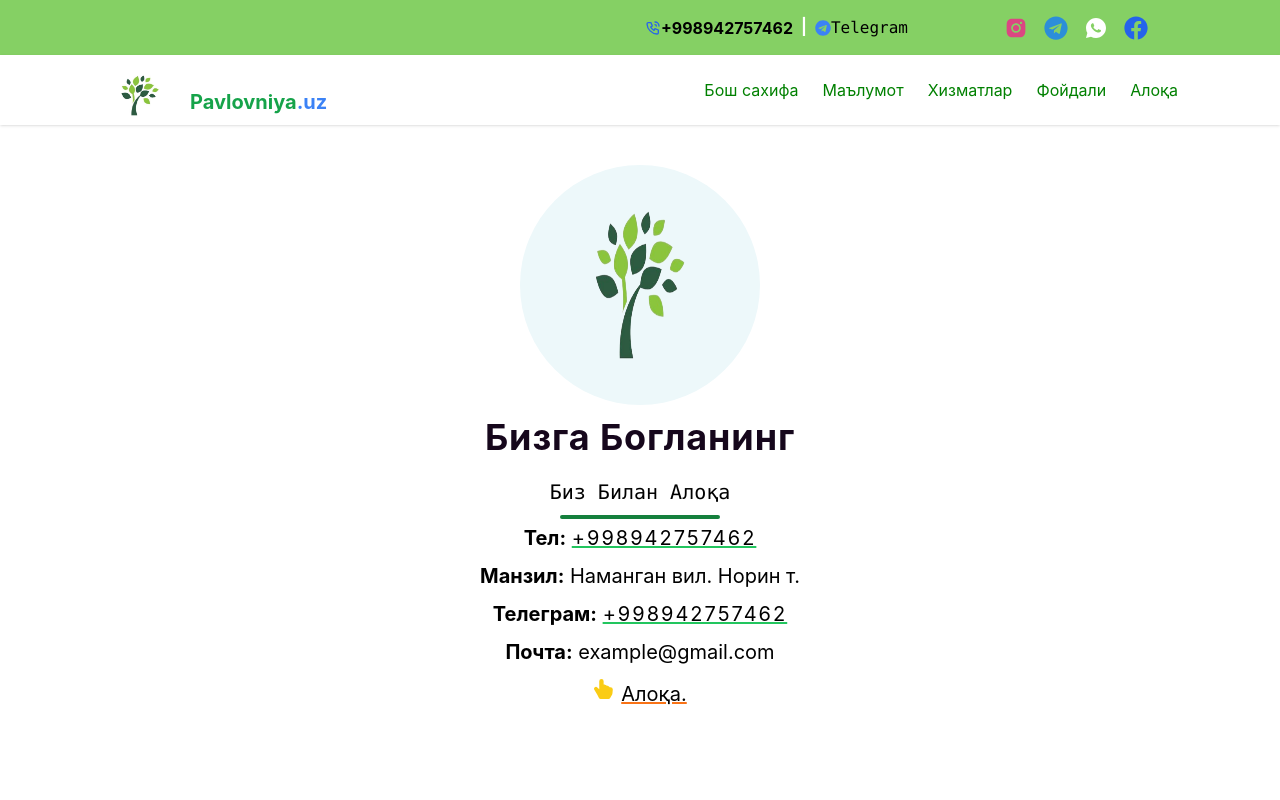
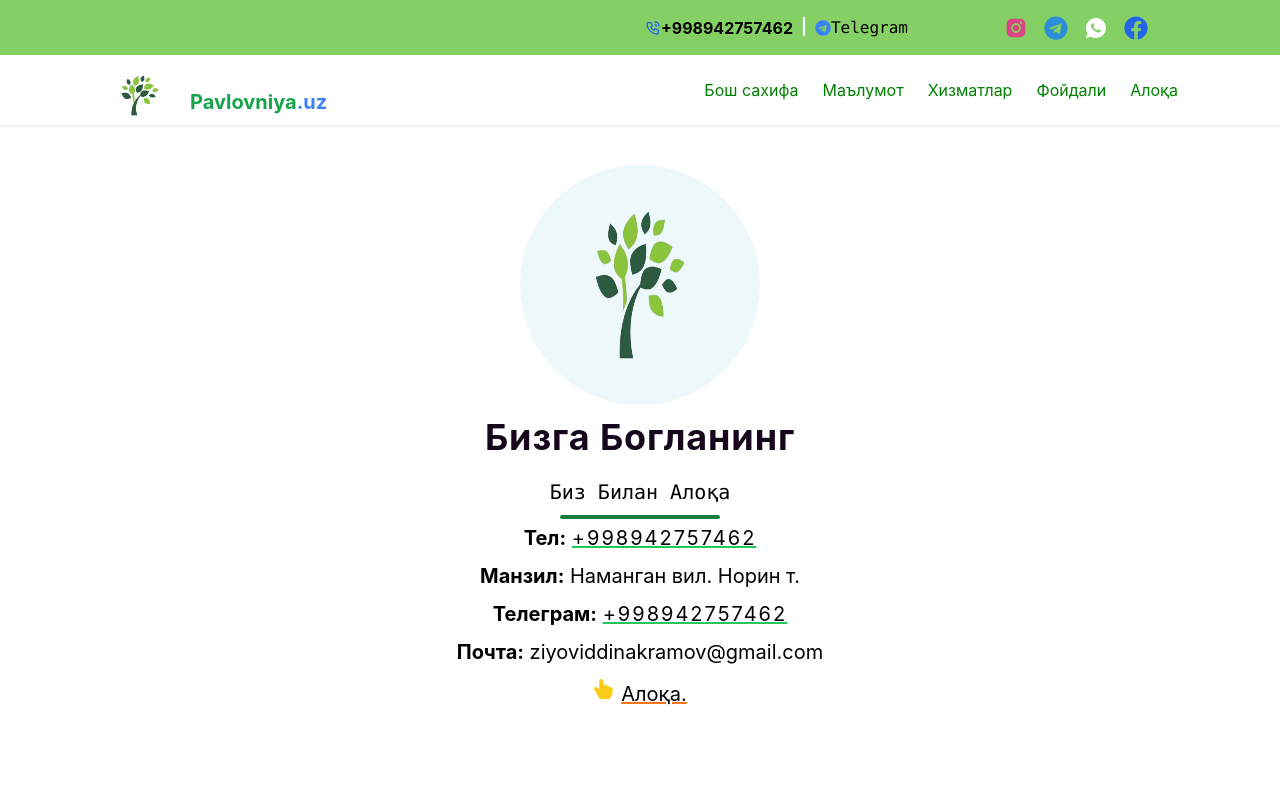
Before and after one commit to Ziyoviddin/Pavlovniya.uz, a Next.js app: page /contact in a window 1280 px wide. Shown: the top 800 px of the page. Built offline with nearby package versions, Linux system fonts and the light colour scheme.

Commit message:
email added

```diff
--- a/pages/contact.js
+++ b/pages/contact.js
@@ -18,7 +18,7 @@ const contact = () => {
                 <p className=" mx-auto py-1"><span className='font-bold'>Тел:</span> <span className="underline decoration-green-500 tracking-widest">+998942757462</span></p>
                 <p className=" mx-auto py-1"><span className='font-bold'>Манзил:</span> Наманган вил. Норин т.</p>
                 <p className=" mx-auto py-1"><span className='font-bold'>Телеграм:</span > <span className="underline decoration-green-500 tracking-widest">+998942757462</span></p>
-                <p className=" mx-auto py-1"><span className='font-bold'>Почта:</span> example@gmail.com</p>
+                <p className=" mx-auto py-1"><span className='font-bold'>Почта:</span> ziyoviddinakramov@gmail.com</p>
                 <div className=" mx-auto py-2 flex flex-row"> <BsFillHandIndexThumbFill className="text-yellow-400"/><p className="pl-2 decoration-orange-500 underline">Алоқа.</p></div>
 
             </div>
```
